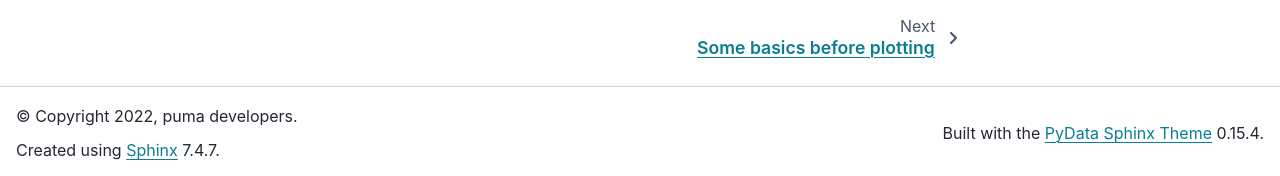
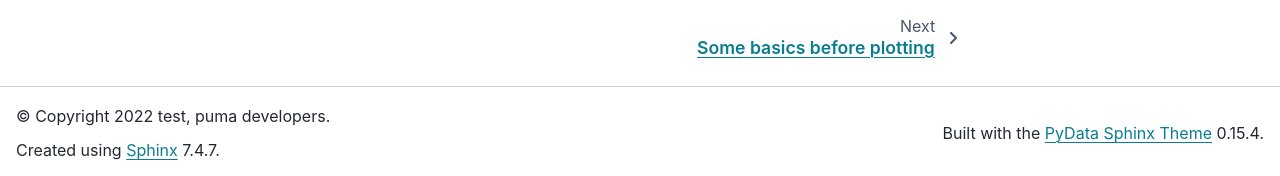
Before and after one commit to umami-hep/puma, a Sphinx documentation site: the page built from docs/source/index.rst, in a window 1280 px wide and 900 px high, scrolled down 1355 px. Shown: the part 721-897 px from the top of the window. Built offline with Sphinx 7.4.7 and the PyData theme 0.15.4, drawn with Linux system fonts in a browser that asks for light colours.

Commit message:
test change in conf.py

```diff
--- a/docs/source/conf.py
+++ b/docs/source/conf.py
@@ -19,7 +19,7 @@ sys.path.insert(0, os.path.abspath("../../puma"))
 # -- Project information -----------------------------------------------------
 
 project = "puma"
-copyright = "2022, puma developers"
+copyright = "2022 test, puma developers"
 author = "puma developers"
 
 # The full version, including alpha/beta/rc tags
```
